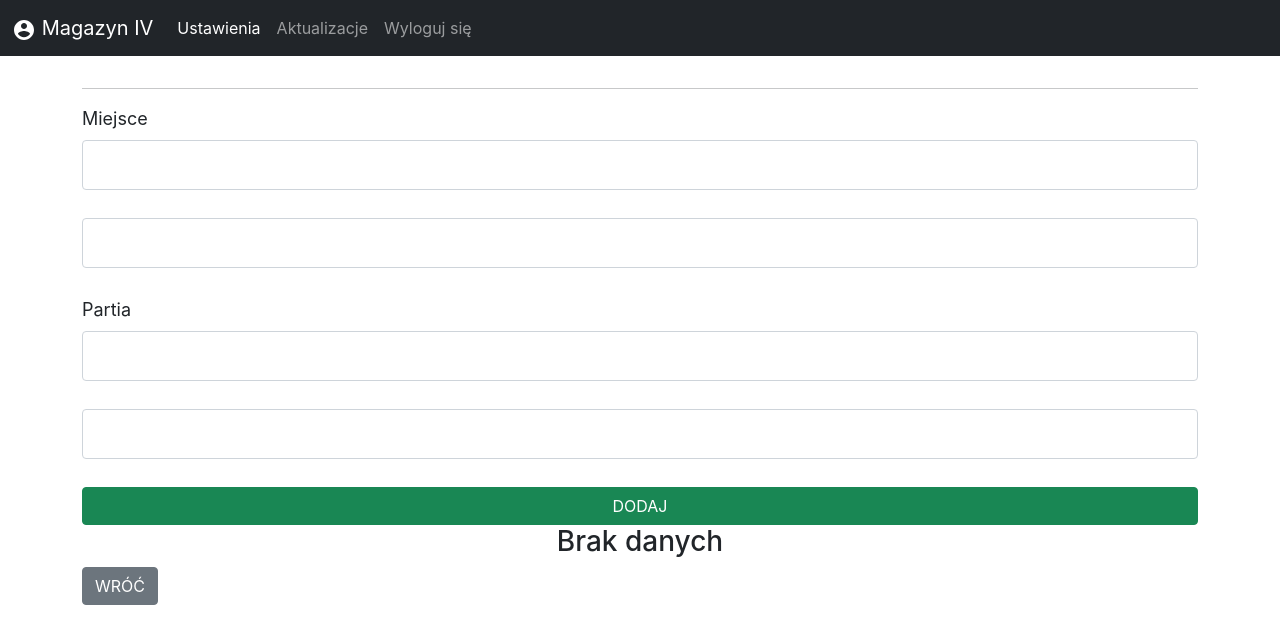
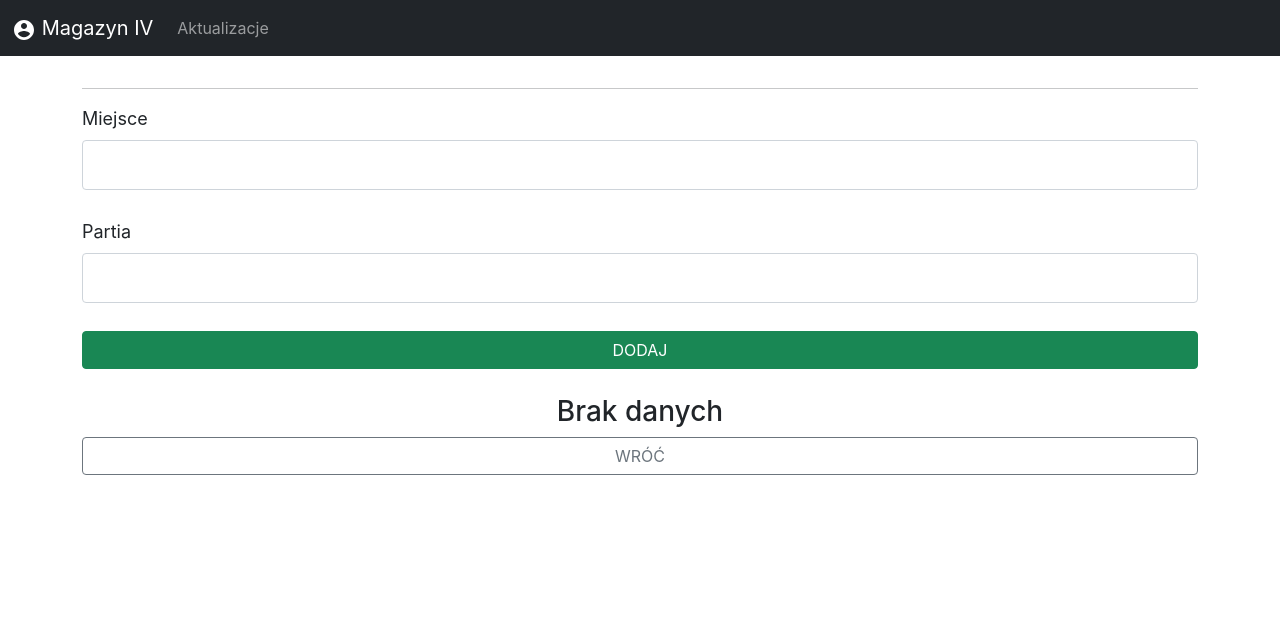
Before and after one commit to mcskypl/stock-items, a React (Create React App) app: page /add in a window 1280 px wide. Shown: the top 644 px of the page. Built offline with nearby package versions, Linux system fonts and the light colour scheme.

Commit message:
Add top bar

```diff
--- a/src/components/TopBar.js
+++ b/src/components/TopBar.js
@@ -16,13 +16,7 @@ const TopBar = () => {
                 <div className="collapse navbar-collapse" id="navbarText">
                     <ul className="navbar-nav me-auto mb-2 mb-lg-0">
                         <li className="nav-item">
-                            <a className="nav-link active" aria-current="page" href="#">Ustawienia</a>
-                        </li>
-                        <li className="nav-item">
                             <Link to='/updates' className="nav-link">Aktualizacje</Link>
-                        </li>
-                        <li className="nav-item">
-                            <a className="nav-link" href="#">Wyloguj się</a>
                         </li>
                     </ul>
                 </div>
--- a/src/pages/Add.js
+++ b/src/pages/Add.js
@@ -33,11 +33,9 @@ const Add = ({currentIndex, database}) => {
 
             <label htmlFor="place" className="form-label">Miejsce</label>
             <input className="form-control" id="place" type="text" onChange={e => setNewPlace(e.target.value.toUpperCase())} />
-            <input className="form-control" id="place" type="text" onChange={e => setNewPlace(e.target.value.toUpperCase())} required />
 
             <label htmlFor="batch" className="form-label">Partia</label>
             <input className="form-control" id="batch" type="number" onChange={e => setNewBatch(e.target.value)} />
-            <input className="form-control" id="batch" type="number" onChange={e => setNewBatch(e.target.value)} required />
 
             <div className="d-grid gap-2">
                 <button className='btn btn-success' onClick={AddFn}>Dodaj</button>
@@ -45,14 +43,15 @@ const Add = ({currentIndex, database}) => {
 
             {
                 database.length === 0 ? <h3 className='text-center'>{"Brak danych"}</h3> : database.map(item =>
-                    <h3 className='flexItems'>
+                    <h3 key={item.id} className='flexItems'>
                         <div>{item.itemPlace}</div>
                         <div>{item.itemBatch}</div>
                         <button className='btn btn-danger' value={item.id} onClick={deleteData}>USUN</button>
                     </h3>)
             }
-            <Link className="btn btn-secondary" to="/">Wróć</Link>
-
+            <div className="d-grid gap-2">
+                <Link className="btn btn-outline-secondary" to="/">Wróć</Link>
+            </div>
         </>
     )
 }
--- a/src/pages/Main.css
+++ b/src/pages/Main.css
@@ -3,13 +3,18 @@
     justify-content: space-between;
     align-items: center;
     margin: 20px 0;
-    border-bottom: 1px solid #000;
+    border-bottom: 1px solid rgba(0, 0, 0, 0.23);
     padding-bottom: 20px;
 }
 
 .flexItems:last-child {
     border: none;
     padding: 0;
+    background-color: red;
+}
+
+h3.text-center {
+    margin-top: 26px;
 }
 
 input {
@@ -17,7 +22,8 @@ input {
 }
 
 h2 {
-    margin-bottom: 20px;
+    margin-bottom: 26px;
+    margin-top: 26px;
 }
 
 .btn {
--- a/src/pages/Search.js
+++ b/src/pages/Search.js
@@ -57,7 +57,7 @@ const Search = ({currentIndex, setCurrentIndex, database, setDatabase}) => {
             {database.length === 0 ? '' : <div><h2 className='text-center'>{currentIndex}</h2> <hr/></div>}
             {
                 database.length === 0 ? <h3 className='text-center'>{"Brak danych 😴"}</h3> : database.map(item =>
-                    <h3 className='flexItems'>
+                    <h3 key={item.id} className='flexItems'>
                         <div>{item.itemPlace}</div>
                         <div>{item.itemBatch}</div>
                         <button
--- a/src/pages/Updates.js
+++ b/src/pages/Updates.js
@@ -13,7 +13,7 @@ const Updates = () => {
                 <span className="list-group-item list-group-item-action" aria-current="true">
                     <div className="d-flex w-100 justify-content-between">
                         <h5 className="mb-1">1.0.3</h5>
-                        <small>03.05.2021</small>
+                        <small>05.05.2021</small>
                     </div>
                     <div><small>- Dodanie panelu nawigacji</small></div>
                     <div><small>- Aktualizacja zabezpieczeń</small></div>
```
Also changed, not shown: src/App.js (line endings or trailing spaces).
